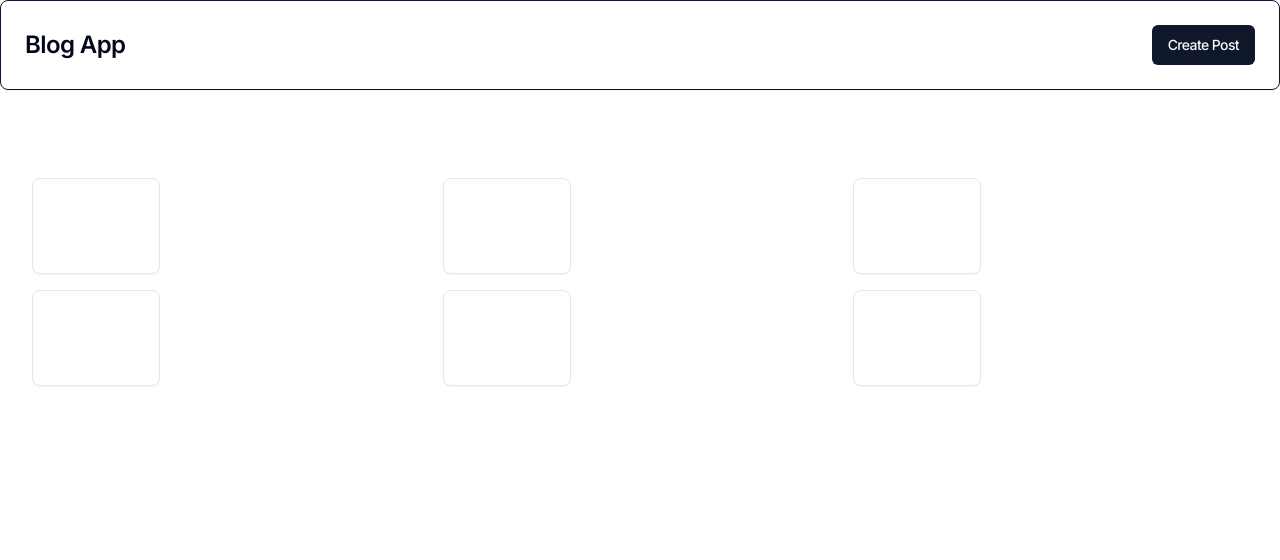
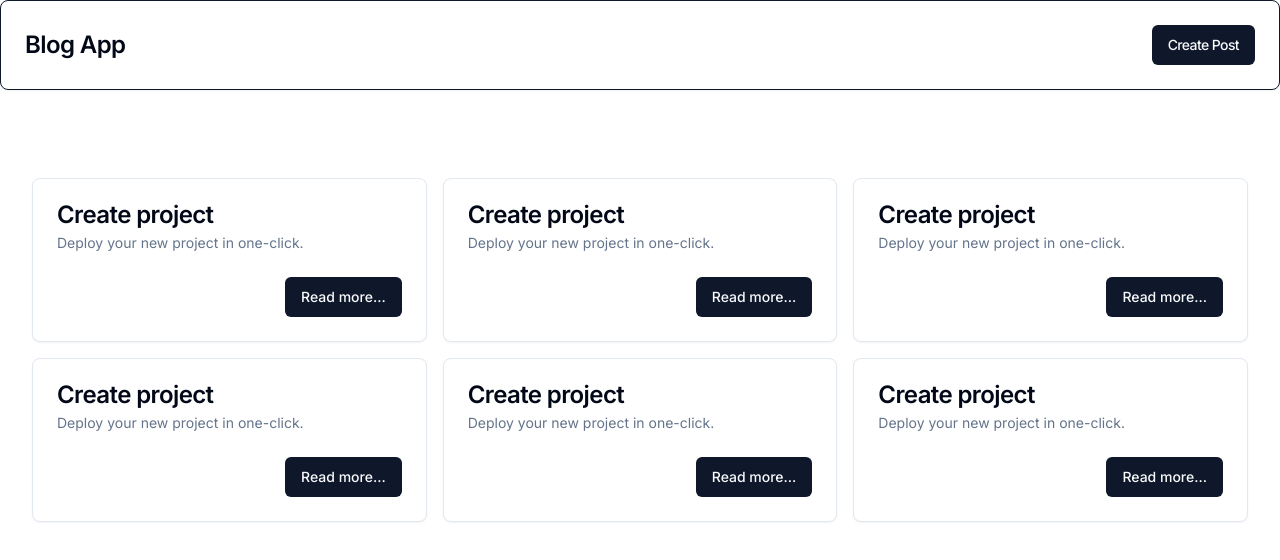
Before and after one commit to angvzrz/blog-app, a Next.js app: page / in a window 1280 px wide. Shown: the top 560 px of the page. Built offline with nearby package versions, Linux system fonts and the light colour scheme.

Commit message:
Added PostCard to main page

```diff
--- a/src/app/page.tsx
+++ b/src/app/page.tsx
@@ -1,14 +1,14 @@
-import { Card } from "./components/ui/card";
+import { PostCard } from "./components/PostCard";
 
 export default function Home() {
   return (
     <main className="grid items-center justify-center md:grid-cols-2 lg:grid-cols-3 gap-4 mt-10">
-      <Card className="w-32 h-24"></Card>
-      <Card className="w-32 h-24"></Card>
-      <Card className="w-32 h-24"></Card>
-      <Card className="w-32 h-24"></Card>
-      <Card className="w-32 h-24"></Card>
-      <Card className="w-32 h-24"></Card>
+      <PostCard />
+      <PostCard />
+      <PostCard />
+      <PostCard />
+      <PostCard />
+      <PostCard />
     </main>
   );
 }
```
